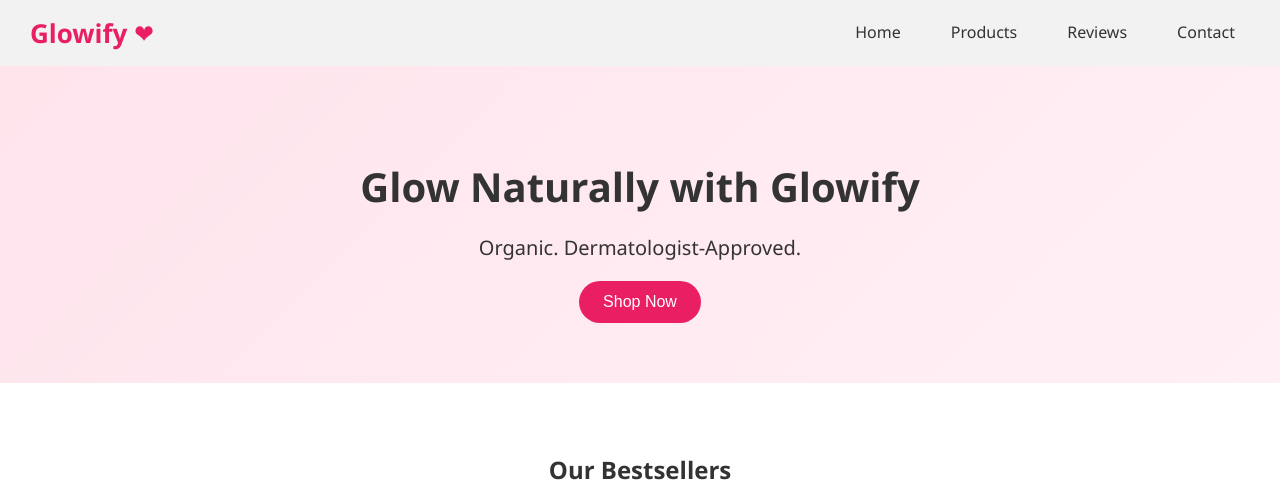
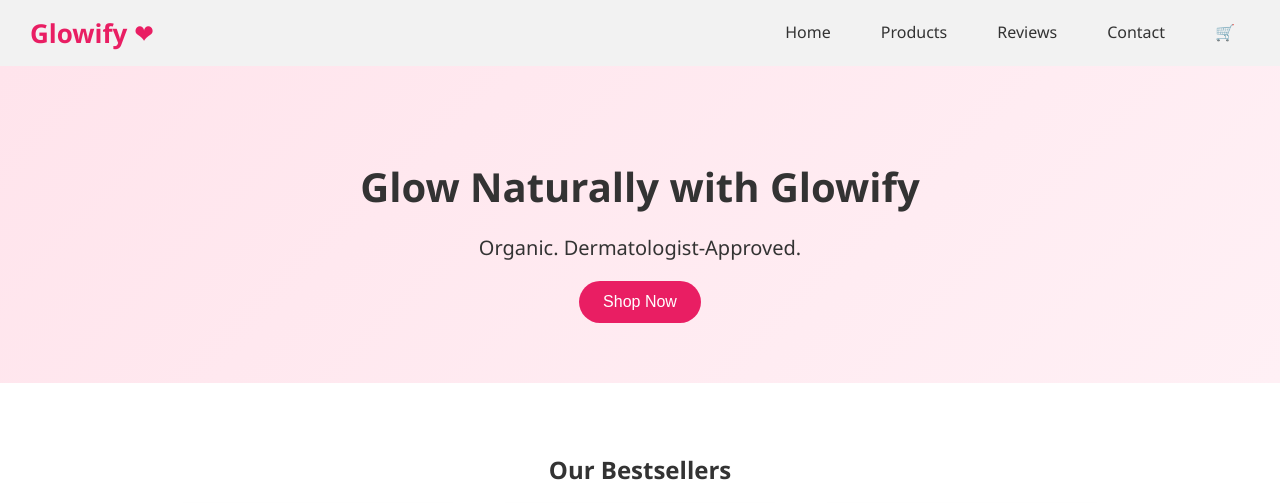
Before and after one commit to AishwaryaAware/glowify-landing-page, a plain HTML site: page index.html in a window 1280 px wide. Shown: the top 503 px of the page. Drawn offline with Linux system fonts and the light colour scheme.

Commit message:
Update index.html

```diff
--- a/index.html
+++ b/index.html
@@ -15,6 +15,7 @@
       <a href="#products">Products</a>
       <a href="#reviews">Reviews</a>
       <a href="#contact">Contact</a>
+      <a href="#contact">🛒</a>
     </nav>
   </header>
 
```
